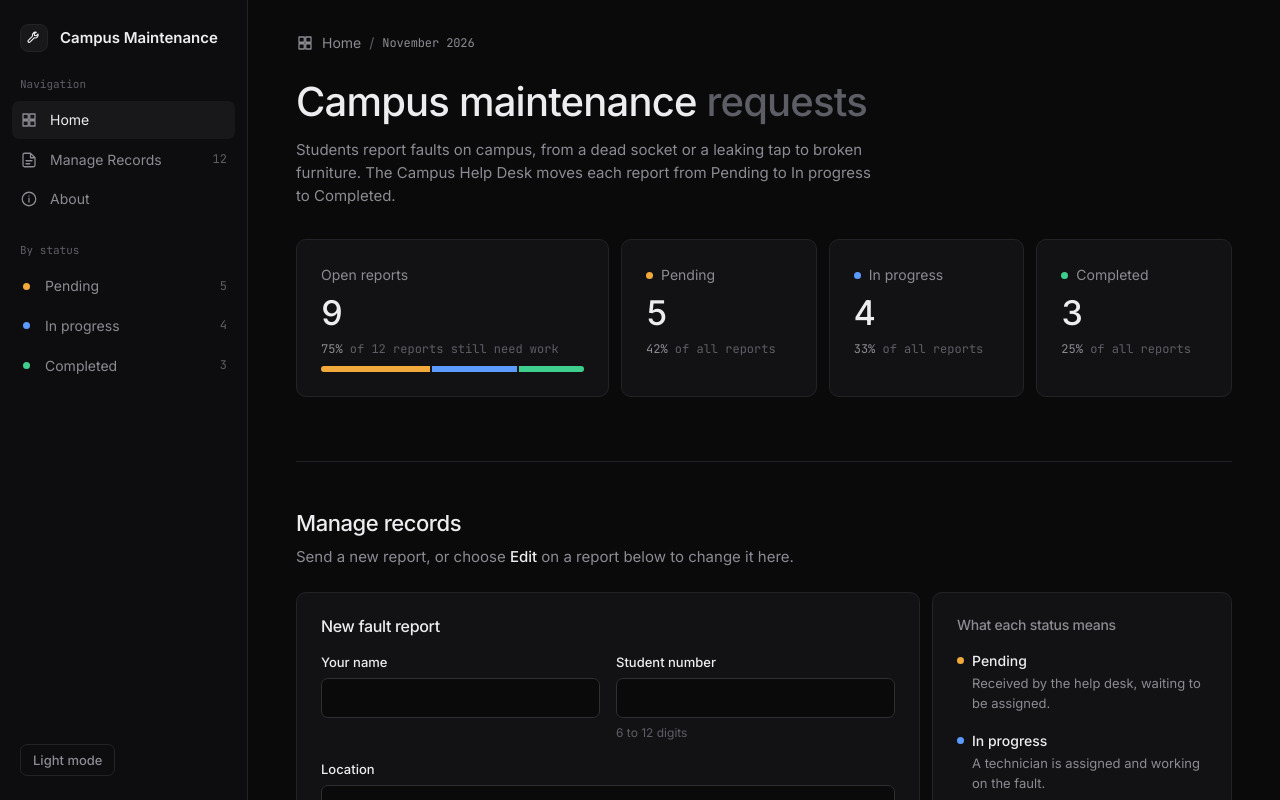
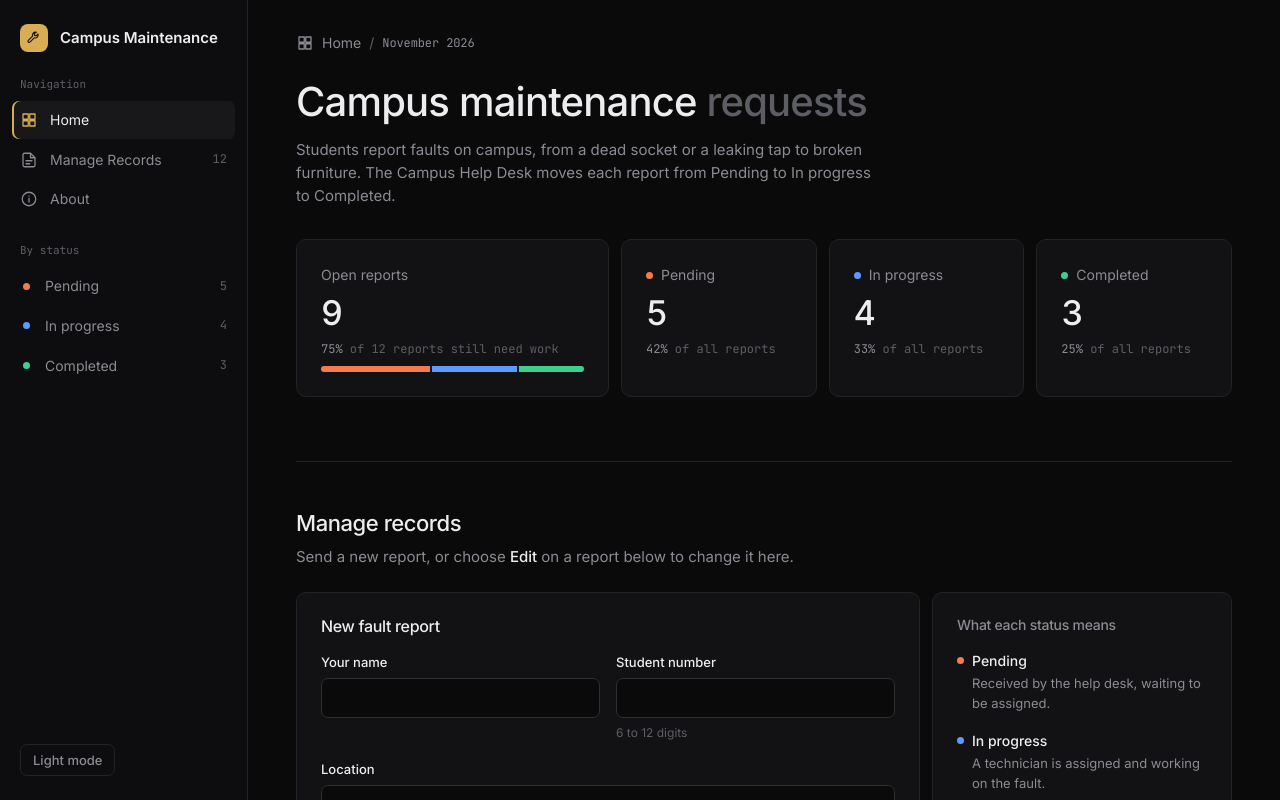
Before and after one commit to hopemusenga26-cell/ICT-251-Activity-6-7-8, a plain HTML site: page activity6-frontend/index.html in a window 1280 px wide. Shown: the top 800 px of the page. Drawn offline with Linux system fonts and the light colour scheme.

Commit message:
Add the honey accent to the Activity 6 styles
Honey on the logo, main buttons, active navigation and focus ring;
Pending moves to orange so it stays distinct from the accent.

Co-Authored-By: Claude Opus 5.5 <noreply@anthropic.com>
Claude-Session: https://claude.ai/code/session_01EQv16h63mLPMeUjwcMd5gG

```diff
--- a/activity6-frontend/css/styles.css
+++ b/activity6-frontend/css/styles.css
@@ -26,15 +26,17 @@
   --text: #ededef;
   --muted: #8b8b93;
   --faint: #5d5d66;
-  --primary-bg: #ededef;
-  --primary-text: #0a0a0b;
-  --focus: #8ab4ff;
+  --primary-bg: #d9ae52;
+  --primary-text: #17130a;
+  --focus: #d9ae52;
+  --honey: #d9ae52;
+  --honey-soft: rgba(217, 174, 82, .12);
 
-  --pending: #f2a93b;
+  --pending: #f47b4a;
   --progress: #5b9bff;
   --completed: #3ecf8e;
   --danger: #f2555a;
-  --pending-soft: rgba(242, 169, 59, .12);
+  --pending-soft: rgba(244, 123, 74, .12);
   --progress-soft: rgba(91, 155, 255, .12);
   --completed-soft: rgba(62, 207, 142, .12);
   --danger-soft: rgba(242, 85, 90, .12);
@@ -52,15 +54,17 @@
   --text: #111113;
   --muted: #63636b;
   --faint: #9a9aa3;
-  --primary-bg: #111113;
-  --primary-text: #ffffff;
-  --focus: #1456a0;
+  --primary-bg: #d9ae52;
+  --primary-text: #17130a;
+  --focus: #a77b1d;
+  --honey: #a77b1d;
+  --honey-soft: rgba(217, 174, 82, .16);
 
-  --pending: #b26a00;
+  --pending: #c4501f;
   --progress: #1d5fd1;
   --completed: #0d8a55;
   --danger: #c8282e;
-  --pending-soft: rgba(178, 106, 0, .10);
+  --pending-soft: rgba(196, 80, 31, .10);
   --progress-soft: rgba(29, 95, 209, .10);
   --completed-soft: rgba(13, 138, 85, .10);
   --danger-soft: rgba(200, 40, 46, .08);
@@ -120,7 +124,7 @@ button:focus-visible, a:focus-visible { outline: 2px solid var(--focus); outline
 .brand-mark {
   display: grid; place-items: center;
   width: 28px; height: 28px; border-radius: 8px;
-  background: var(--surface-2); border: 1px solid var(--border);
+  background: #d9ae52; color: #17130a;
 }
 .brand-mark svg { width: 16px; height: 16px; }
 
@@ -138,7 +142,8 @@ button:focus-visible, a:focus-visible { outline: 2px solid var(--focus); outline
   cursor: pointer; transition: background .15s, color .15s;
 }
 .nav-link:hover, .status-link:hover { background: var(--surface-2); color: var(--text); }
-.nav-link[aria-current="true"] { background: var(--surface-2); color: var(--text); }
+.nav-link[aria-current="true"] { background: var(--surface-2); color: var(--text); box-shadow: inset 2px 0 0 var(--honey); }
+.nav-link[aria-current="true"] svg { color: var(--honey); }
 .nav-link svg { color: var(--muted); }
 .nav-count {
   margin-left: auto;
@@ -230,7 +235,7 @@ h2 { font-size: 22px; }
 }
 .btn:disabled { opacity: .5; cursor: progress; }
 .btn-primary { background: var(--primary-bg); color: var(--primary-text); }
-.btn-primary:hover:not(:disabled) { opacity: .88; }
+.btn-primary:hover:not(:disabled) { background: #e4bd68; }
 .btn-secondary { background: var(--surface); border-color: var(--border-strong); color: var(--text); }
 .btn-secondary:hover:not(:disabled) { background: var(--surface-2); }
 .btn-ghost { background: none; color: var(--muted); border-color: var(--border); }
@@ -245,8 +250,8 @@ h2 { font-size: 22px; }
 .form-head { display: flex; align-items: center; justify-content: space-between; gap: var(--s3); }
 .form-head h3 { font-size: 16px; }
 .form-id {
-  font-family: var(--mono); font-size: 12px; color: var(--muted);
-  padding: 2px var(--s2); border: 1px solid var(--border); border-radius: 99px;
+  font-family: var(--mono); font-size: 12px; color: var(--honey);
+  padding: 2px var(--s2); background: var(--honey-soft); border-radius: 99px;
 }
 .field-row { display: grid; grid-template-columns: 1fr 1fr; gap: var(--s4); }
 .field { display: grid; gap: 6px; align-content: start; }
@@ -305,7 +310,7 @@ input:focus-visible, select:focus-visible, textarea:focus-visible { outline: 2px
   transition: border-color .15s;
 }
 .record-card:hover { border-color: var(--border-strong); }
-.record-card.is-editing { border-color: var(--text); }
+.record-card.is-editing { border-color: var(--honey); box-shadow: 0 0 0 3px var(--honey-soft); }
 .card-top { display: flex; align-items: center; gap: var(--s3); }
 .badge-icon {
   display: grid; place-items: center; width: 32px; height: 32px; flex: none;
```
